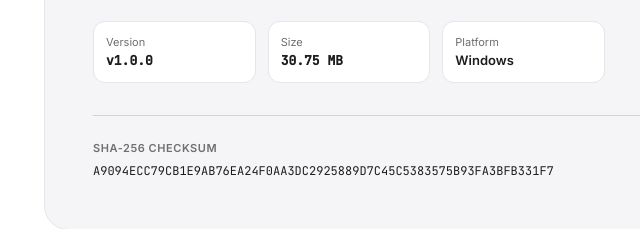
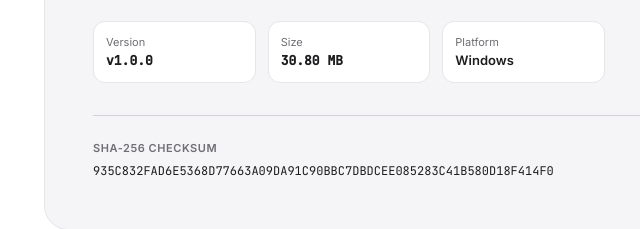
Before and after one commit to AsifRyzen/trex-publishers, a plain HTML site: page index.html in a window 1280 px wide. Both pictures are taken after a click on the button "Copy SHA-256". Shown: the part 4156-4385 px from the top of the page, 160-800 px from the left. Drawn offline with nearby package versions, Linux system fonts and the light colour scheme.

Commit message:
Fix SQLite database lock during PDF generation and update setup installer

```diff
--- a/index.html
+++ b/index.html
@@ -225,7 +225,7 @@
 
                         <div class="mt-8 flex flex-wrap items-center gap-4">
                             <a href="downloads/TReX_HIS_Lite_Setup.exe" download class="inline-flex items-center justify-center px-6 py-3 rounded-full bg-[#0071E3] hover:bg-[#0077ED] text-white text-[14px] font-medium transition-colors">
-                                Download Setup.exe (30.75 MB)
+                                Download Setup.exe (30.80 MB)
                             </a>
                             <a href="#downloads" class="text-[14px] font-medium text-[#0071E3] hover:underline">
                                 View checksum &amp; release details &rsaquo;
@@ -517,7 +517,7 @@
                                 </div>
                                 <div class="bg-white rounded-xl p-3 border border-[#E5E5EA]">
                                     <span class="block text-[11px] text-[#6E6E73]">Size</span>
-                                    <span class="font-semibold text-[#1D1D1F] font-mono">30.75 MB</span>
+                                    <span class="font-semibold text-[#1D1D1F] font-mono">30.80 MB</span>
                                 </div>
                                 <div class="bg-white rounded-xl p-3 border border-[#E5E5EA]">
                                     <span class="block text-[11px] text-[#6E6E73]">Platform</span>
@@ -541,7 +541,7 @@
                     <div class="mt-8 pt-6 border-t border-[#D2D2D7] flex flex-col sm:flex-row sm:items-center justify-between gap-3">
                         <div class="min-w-0">
                             <span class="block text-[11px] font-semibold uppercase tracking-wider text-[#6E6E73]">SHA-256 Checksum</span>
-                            <code class="text-[12px] text-[#1D1D1F] font-mono select-all break-all">A9094ECC79CB1E9AB76EA24F0AA3DC2925889D7C45C5383575B93FA3BFB331F7</code>
+                            <code class="text-[12px] text-[#1D1D1F] font-mono select-all break-all">935C832FAD6E5368D77663A09DA91C90BBC7DBDCEE085283C41B580D18F414F0</code>
                         </div>
                         <button type="button" onclick="copyChecksum()" id="copyHashBtn" class="px-4 py-1.5 rounded-full bg-white hover:bg-[#E5E5EA]/60 border border-[#D2D2D7] text-[12px] font-medium text-[#1D1D1F] transition-colors flex-shrink-0 cursor-pointer">
                             Copy SHA-256
@@ -636,7 +636,7 @@
         }
 
         function copyChecksum() {
-            const hash = "A9094ECC79CB1E9AB76EA24F0AA3DC2925889D7C45C5383575B93FA3BFB331F7";
+            const hash = "935C832FAD6E5368D77663A09DA91C90BBC7DBDCEE085283C41B580D18F414F0";
             navigator.clipboard.writeText(hash).then(() => {
                 const btn = document.getElementById('copyHashBtn');
                 if (!btn) return;
```
Also changed, not shown: 1 other file.
